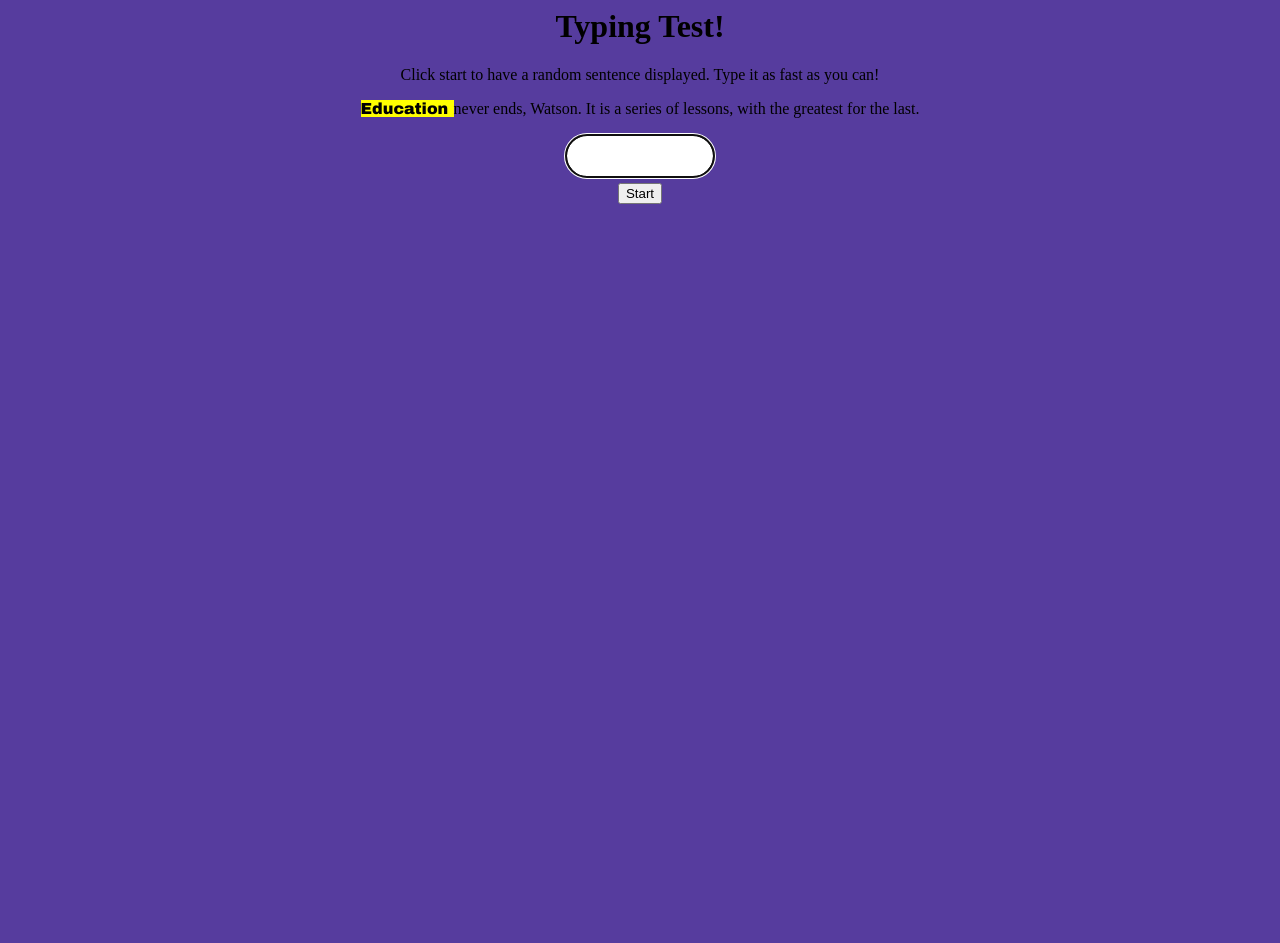
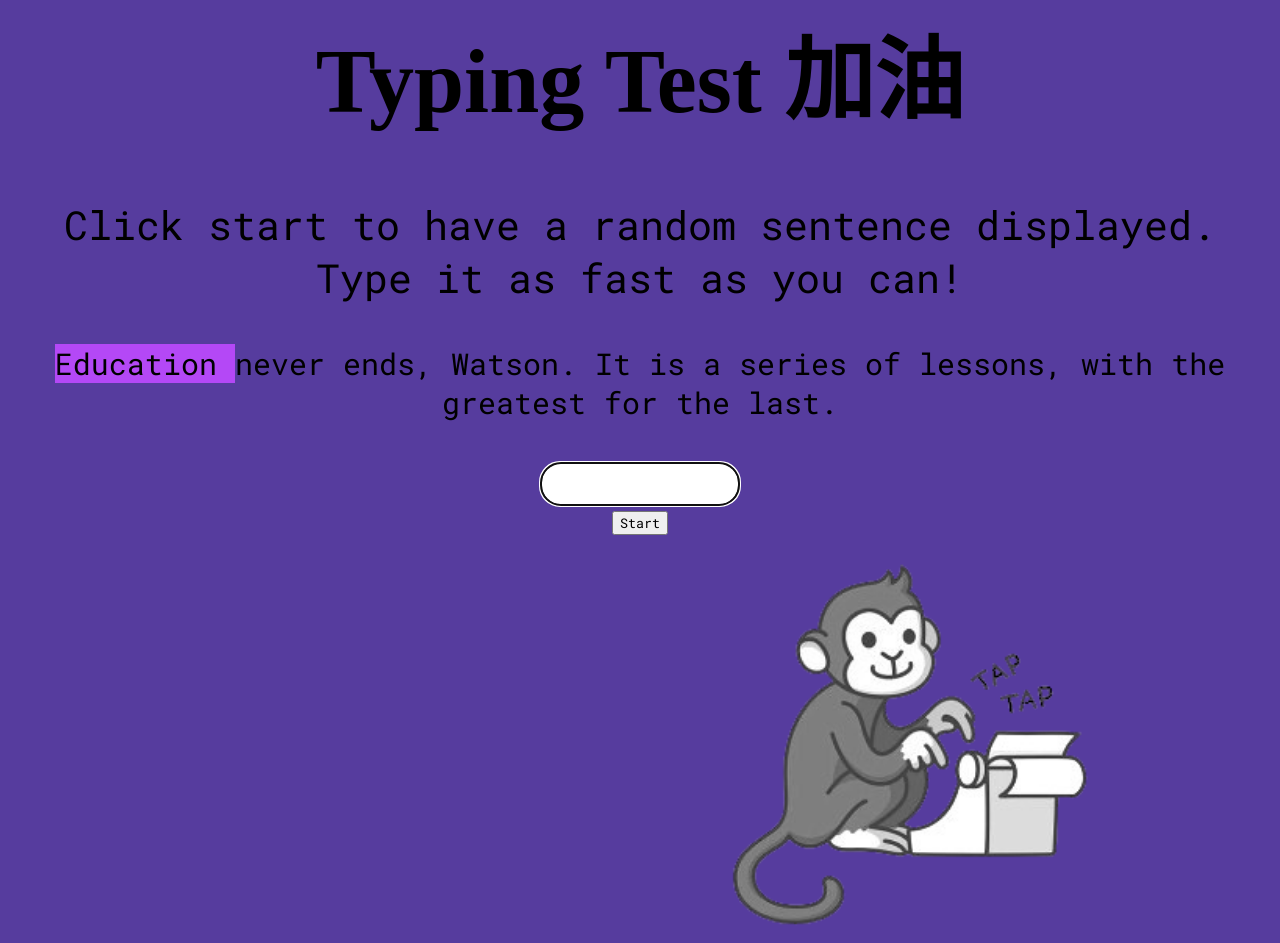
Before and after one commit to lc-liam/typingtest, a plain HTML site: page index.html in a window 1280 px wide. Both pictures are taken after a click on the button "Start". Before the commit the page ends 800 px from the top, so only its background shows below. Drawn offline with Linux system fonts and the light colour scheme.

Commit message:
update 1.0

```diff
--- a/index.html
+++ b/index.html
@@ -1,28 +1,31 @@
 <html>
 <head>
-<title>Typing Test!</title>
 <link rel = "stylesheet" href = "style.css">
+<link rel="stylesheet" href="https://fonts.googleapis.com/css?family=Roboto+Mono">
+<title style ="font-family:Roboto Mono">Typing Test!</title>
+
+
 </head>
 <body style="background-color: #563C9E">
-<h1 style="text-align:center; color: black">Typing Test!</h1>
-<p style="text-align:center">Click start to have a random sentence displayed. Type it as fast as you can!</p>
-<p id = "quote" style="text-align:center"></p>
-<p id = "message" class="font" style="text-align:center"></p>
+<h1 style="text-align:center; color: black; font-size: 90px;">Typing Test 加油</h1>
+<p style="text-align:center; font-family: Roboto Mono; font-size: 20px; font-size: 40px;">Click start to have a random sentence displayed. Type it as fast as you can!</p>
+<p id = "quote" style="text-align:center; font-family: Roboto Mono; font-size: 30px;"></p>
+<p id = "message" class="message"></p>
 <div " style="text-align:center">
-     <input type = "text" aria-label = "current word" id = "typed-value"
-     style =
-     "
-     border-radius: 25px;
+     <input type = "text" aria-label = "current word" id = "typed-value" style="
+     font-family: Roboto Mono;
+     size: 40px;
+     border-radius: 20px;
      border: 2px solid black;
      padding: 20px;
-     width: 150px;
+     width: 200px;
      height: 10px;
-     "text-align:center" "
+     text-align:center;"
      />
 
 </div>
-    <div style="text-align:center; padding-top: 5px;"> <button type = "button" id = "start"> Start</button> </div>
-
+<div style="text-align:center; padding-top: 5px; size: 40px"> <button type = "button" id = "start" style = " font-family: Roboto Mono;"> Start</button> </div>
+<img src="monkey.png" alt="Monkey" class="img">
 <script src="script.js"></script>
 </body>
 </html>
--- a/script.js
+++ b/script.js
@@ -29,8 +29,6 @@ const spanWords = words.map(function(word) { return `<span>${word} </span>`});
   quoteElement.childNodes[wordIndex].className = 'highlight';
   // Clear any prior messages
   messageElement.innerText = '';
-
-  // Setup the textbox
   // Clear the textbox
   typedValueElement.value = '';
   // set focus
--- a/style.css
+++ b/style.css
@@ -1,18 +1,21 @@
+@import url("https://fonts.googleapis.com/css?family=Roboto+Mono");
+
 .highlight {
-    background-color: yellow;
-    font-family: arial black, sans-serif
+    background-color: #B448F6;
+    font-family: Roboto Mono
 }
-.font{
-    font-family: arial black, sans-serif
+.message{
+    font-size: 40px;
+    font-family: Roboto Mono;
+    text-align:center;
 }
 .error {
     background-color: lightcoral;
     border: red;
 }
-#rcorners2 {
-    border-radius: 25px;
-    border: 2px solid #73AD21;
-    padding: 20px;
-    width: 200px;
-    height: 150px;
-  }
+.img{
+    width: 400px;
+    height: auto;
+    position:relative;
+    left: 700px;
+}
```
